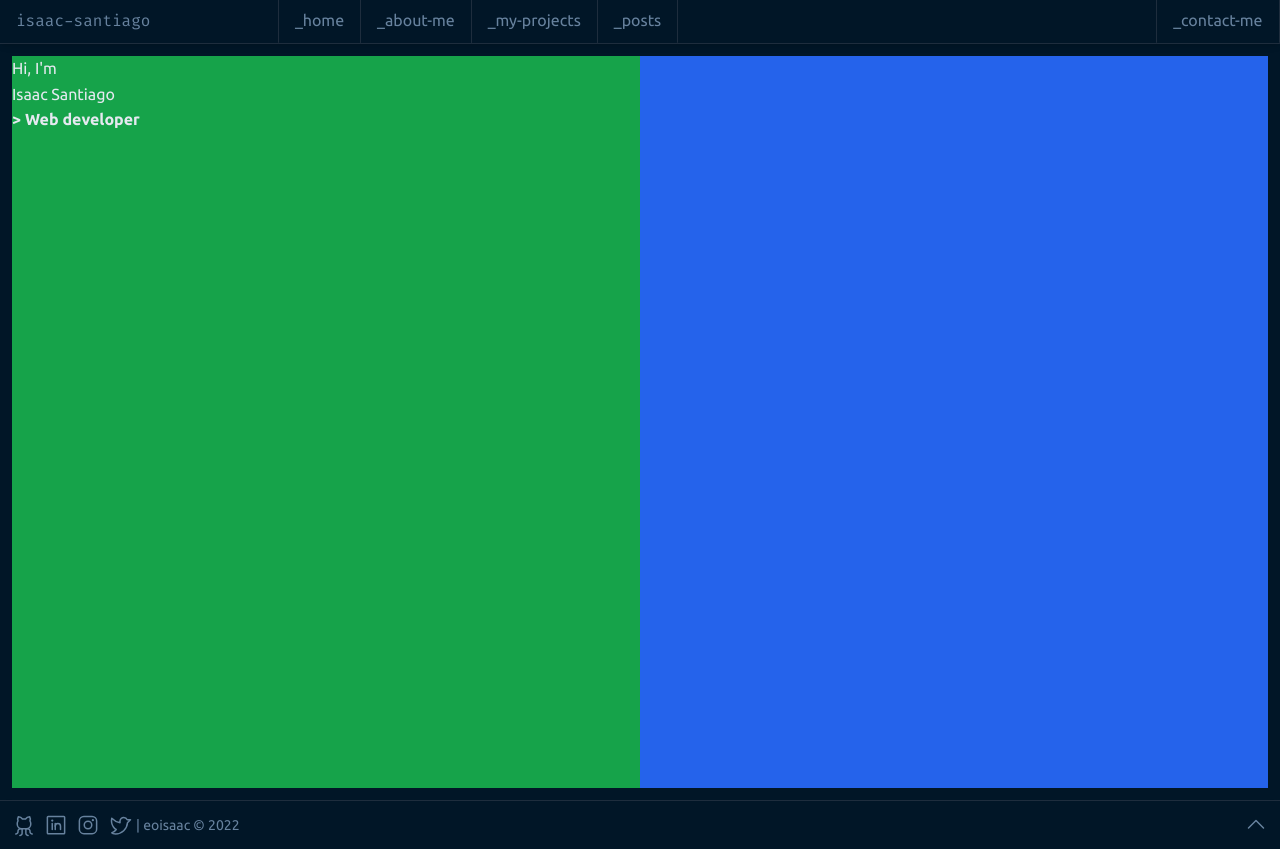
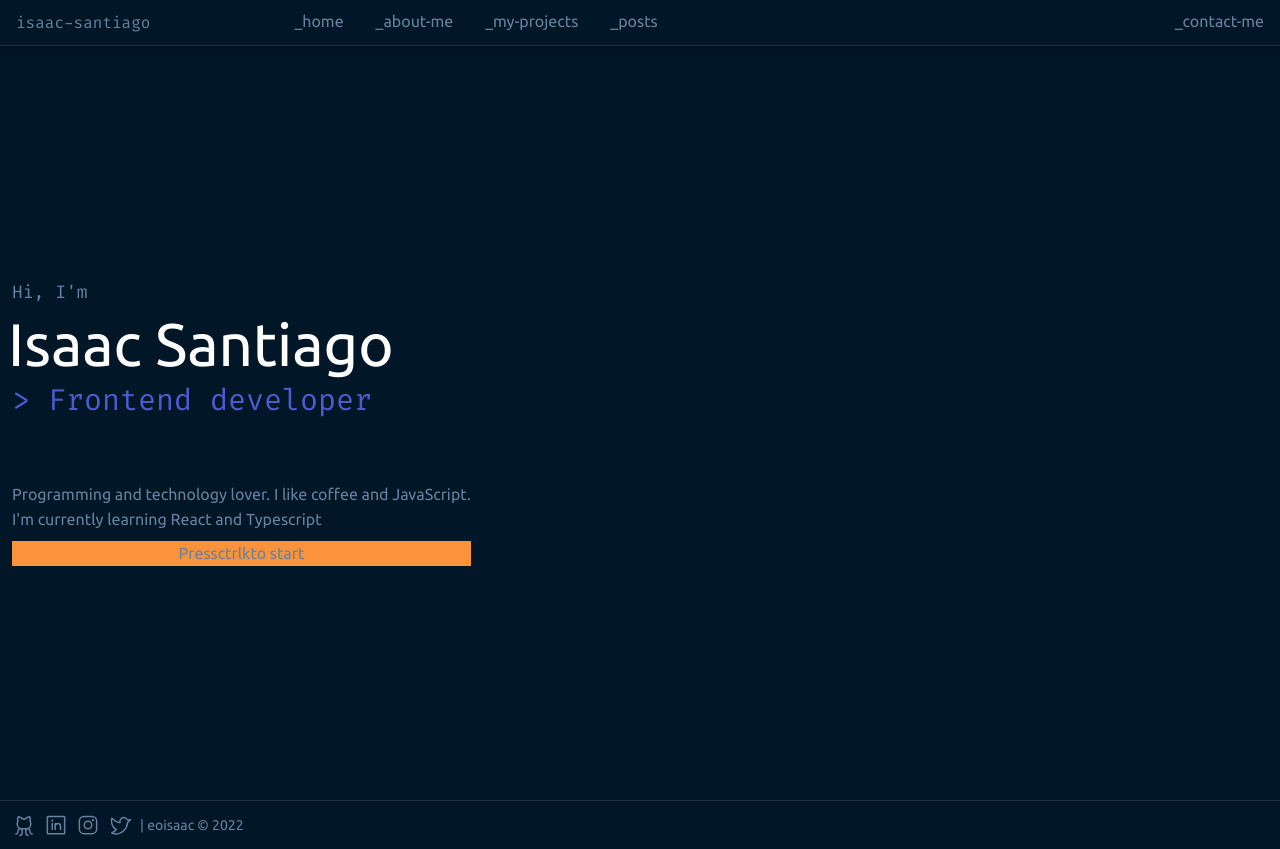
Before and after one commit to eoisaac/eoisaac.me, a React (Vite) app: page / in a window 1280 px wide. Built offline with nearby package versions, Linux system fonts and the light colour scheme.

Commit message:
:sparkles: feat: create home page first column

```diff
--- a/src/components/layouts/Footer/index.tsx
+++ b/src/components/layouts/Footer/index.tsx
@@ -1,9 +1,8 @@
 import {
-  CaretUp,
   GithubLogo,
   InstagramLogo,
   LinkedinLogo,
-  TwitterLogo,
+  TwitterLogo
 } from 'phosphor-react'
 
 export const Footer = () => {
@@ -18,8 +17,8 @@ export const Footer = () => {
       className="w-full flex items-center justify-between py-3 border-t
       border-t-base-lines shadow-md bg-base-background"
     >
-      <div className="container flex justify-between items-center">
-        <div className="flex gap-1 items-center ">
+      <div className="container flex justify-between items-center px-0">
+        <div className="flex gap-2 items-center ">
           <ul className="flex gap-2 items-center ">
             <li>
               <a
@@ -66,9 +65,9 @@ export const Footer = () => {
             | eoisaac &copy; 2022
           </span>
         </div>
-        <button className={styles.icon} onClick={scrollToTop}>
+        {/* <button className={styles.icon} onClick={scrollToTop}>
           <CaretUp />
-        </button>
+        </button> */}
       </div>
     </footer>
   )
--- a/src/components/layouts/Header/index.tsx
+++ b/src/components/layouts/Header/index.tsx
@@ -17,16 +17,14 @@ export const Header = () => {
 
   const menuItemStyles = {
     item: 'block w-full md:w-auto text-end',
-    link: `block px-4 py-2 border-base-lines border-y-[1px] md:border-x-[1px]
-    md:border-t-0 -mb-[1px] md:-mx-[0.5px] border-b-2 border-b-transparent
-    text-text-secondary hover:text-text-primary hover:border-b-auxiliary-blue`,
+    link: `block px-4 py-2 border-b-2 border-b-transparent text-text-secondary
+    hover:text-text-primary/[0.8] hover:border-b-accent-orange/[0.7]`,
   }
 
   return (
     <header
-      className="w-full flex items-center justify-between fixed p-3
-      md:px-0 md:py-0 md:pr-[1px] border-b border-b-base-lines shadow-md z-50
-      bg-base-background"
+      className="w-full flex items-center justify-between fixed p-4 md:p-0
+      md:pt-[1px] border-b border-b-base-lines shadow-md z-50 bg-base-background"
     >
       <div
         className="w-full flex items-center justify-between md:justify-start
@@ -34,7 +32,7 @@ export const Header = () => {
       >
         <h2
           className="min-w-fit font-mono text-text-secondary text-base md:pl-4
-          pr-4 md:pr-20 lg:pr-32 overflow-hidden"
+          pr-4 md:pr-20 lg:pr-32 overflow-"
         >
           isaac-santiago
         </h2>
--- a/src/pages/Home/index.tsx
+++ b/src/pages/Home/index.tsx
@@ -1,15 +1,42 @@
 export const Home = () => {
   return (
     <div className="page">
-      <div className="container-screen flex">
-        <main className="flex-1 bg-green-600">
-          <div>
-            <span>Hi, I&apos;m</span>
-            <h1>Isaac Santiago</h1>
-            <strong>&gt; Web developer</strong>
+      <div className="container-screen flex flex-col md:flex-row">
+        <main
+          className="my-auto h-full sm:h-auto flex flex-col items-start justify-evenly
+        sm:justify-center gap-16"
+        >
+          <div className="flex flex-col gap-2">
+            <span className="font-mono text-lg text-text-secondary">
+              Hi, I&apos;m
+            </span>
+            <h1 className="font-sans text-6xl text-title-primary -indent-1">
+              Isaac Santiago
+            </h1>
+            <strong
+              className="font-mono font-normal text-[1.3rem] sm:text-3xl
+            text-gradient-blue"
+            >
+              &gt; Frontend developer
+            </strong>
+          </div>
+
+          <div className="text-text-secondary flex flex-col justify-start gap-2">
+            <div>
+              <p>
+                Programming and technology lover. I like coffee and JavaScript.
+              </p>
+              <p>I&apos;m currently learning React and Typescript</p>
+            </div>
+            <button className="block bg-orange-400">
+              <span>Press</span>
+              <span>ctrl</span>
+              <span>k</span>
+              <span>to start</span>
+            </button>
           </div>
         </main>
-        <aside className="flex-1 bg-blue-600"></aside>
+        <aside className="hidden sm:static bg-blue-600">nio</aside>
       </div>
     </div>
   )
--- a/src/styles/main.css
+++ b/src/styles/main.css
@@ -14,8 +14,8 @@
     --gradient-blue: 77 91 206; /* #4D5BCE */
     --gradient-green: 67 217 173; /* #43D9AD */
 
-    --auxiliary-blue: 60 157 147; /* #3C9D93 */
-    --auxiliary-green: 77 91 206; /* #4D5BCE */
+    --auxiliary-green: 60 157 147; /* #3C9D93 */
+    --auxiliary-blue: 77 91 206; /* #4D5BCE */
 
     --accent-orange: 254 165 95; /* #FEA55F */
     --accent-green: 67 217 173; /* #43D9AD */
```
